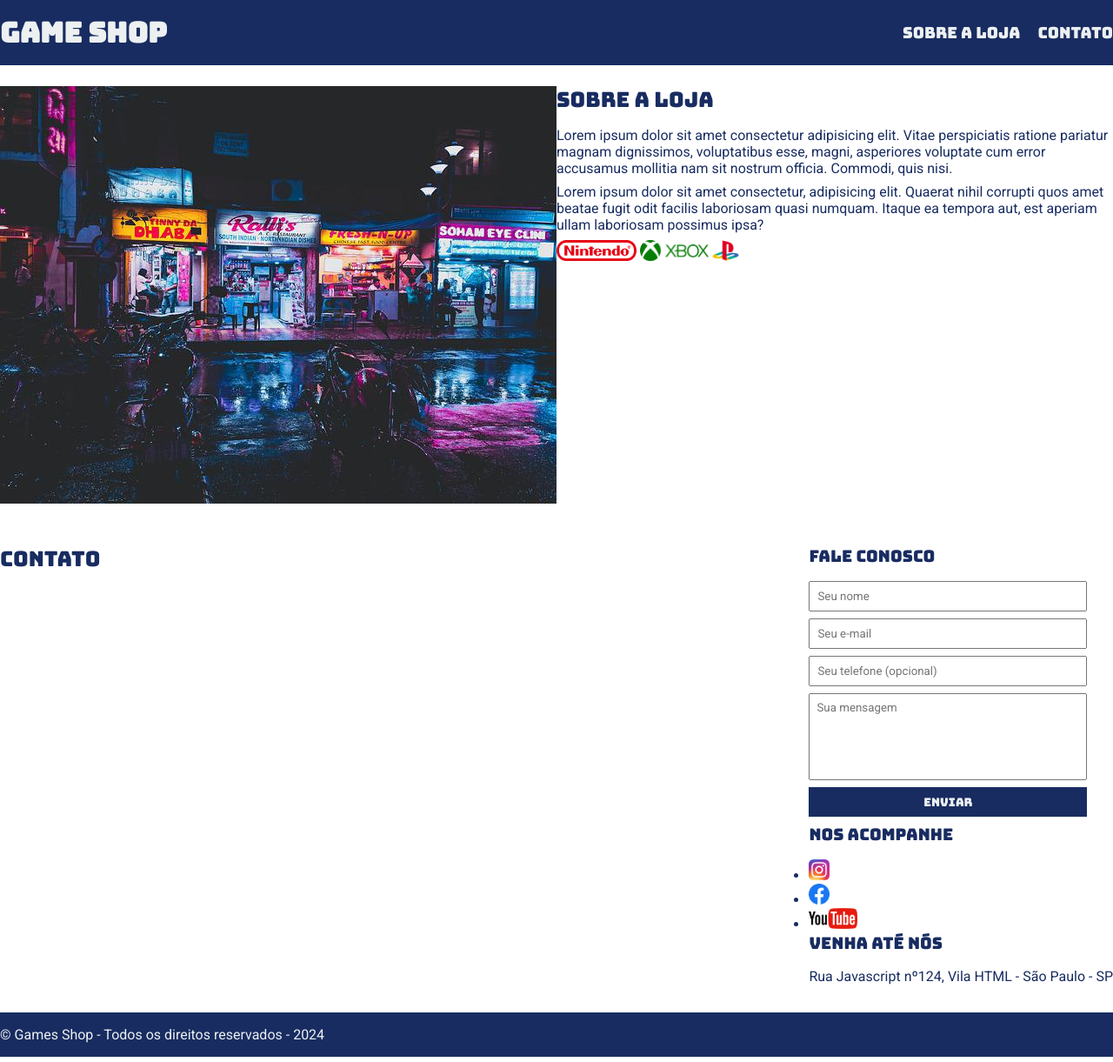
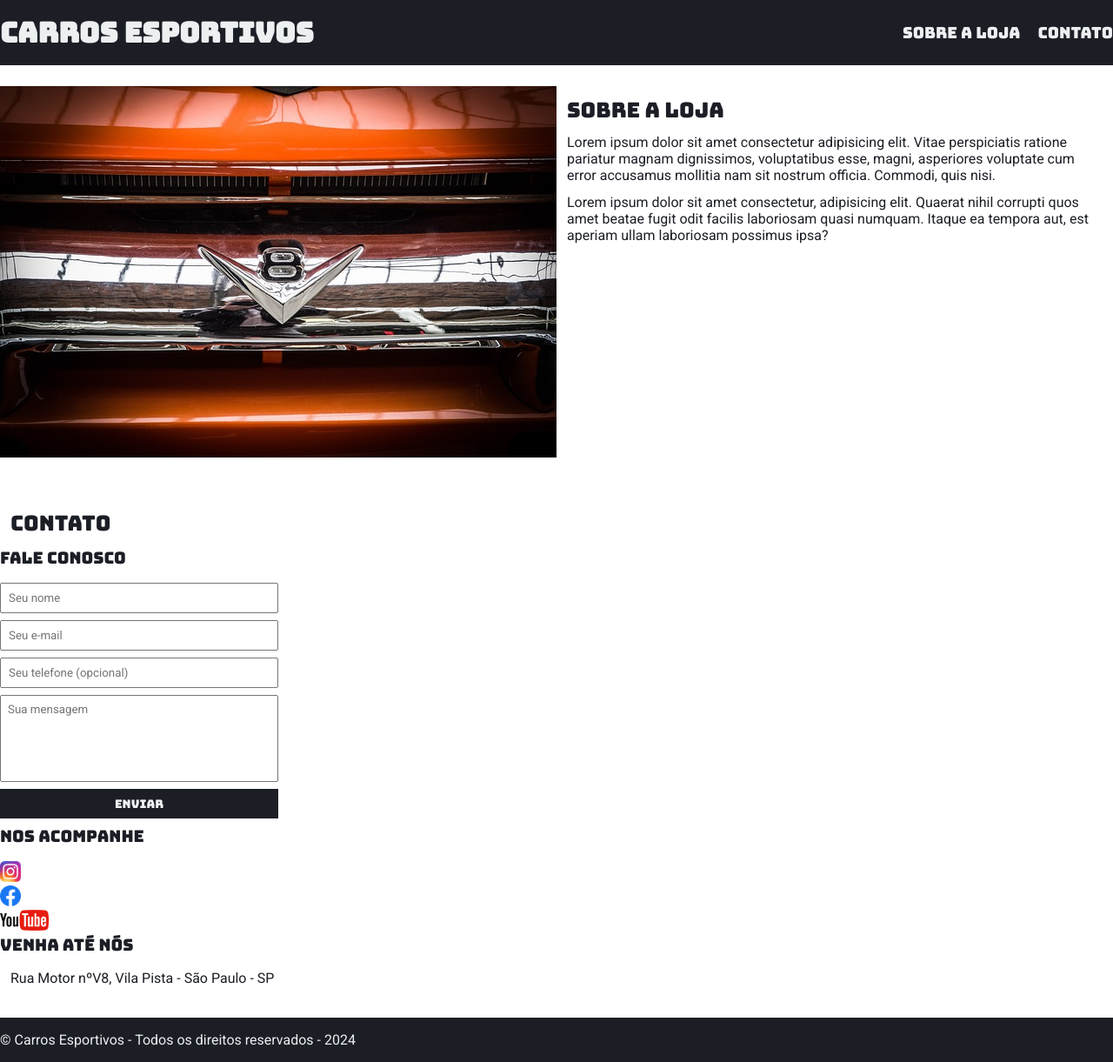
Before and after one commit to tiagocaixerta/site-gamesshop, a plain HTML site: page index.html in a window 1280 px wide. Shown: the whole page at 87% size. Drawn offline with Linux system fonts and the light colour scheme.

Commit message:
commit inicial

```diff
--- a/index.html
+++ b/index.html
@@ -3,7 +3,7 @@
 <head>
     <meta charset="UTF-8">
     <meta name="viewport" content="width=device-width, initial-scale=1.0">
-    <title>game shop - Sua loja de games</title>
+    <title>Carros Esportivos</title>
     <link rel="stylesheet" href="./main.css">
     <link rel="preconnect" href="https://fonts.googleapis.com">
     <link rel="preconnect" href="https://fonts.gstatic.com" crossorigin>
@@ -12,7 +12,7 @@
 <body>
     <header>
         <div class="container">
-            <h1>Game Shop</h1>
+            <h1>Carros Esportivos</h1>
             <nav>
                 <ul>
                     <li>
@@ -27,29 +27,24 @@
     </header>
     <section id="about">
         <div class="container">
-            <img class="store front" src="./loja.jpg" alt="Fachada da loja de Games">
+            <img class="store-front" src="motor.jpg" alt="Fachada da loja de Carros">
             <div>
-                <H2>Sobre a loja</H2>
+                <h2>Sobre a loja</h2>
                 <p>
                     Lorem ipsum dolor sit amet consectetur adipisicing elit. Vitae perspiciatis ratione pariatur magnam dignissimos, voluptatibus esse, magni, asperiores voluptate cum error accusamus mollitia nam sit nostrum officia. Commodi, quis nisi.
                 </p>
                 <p>
                     Lorem ipsum dolor sit amet consectetur, adipisicing elit. Quaerat nihil corrupti quos amet beatae fugit odit facilis laboriosam quasi numquam. Itaque ea tempora aut, est aperiam ullam laboriosam possimus ipsa?
                 </p>
-                <ul class="brands-list">
-                        <img src="nintendo.png" alt="Nintendo">
-                        <img src="xbox.png" alt="Xbox">
-                        <img src="playstation.png" alt="playstation">
-                    </li>
-                </ul>
+            </div>
         </div>
     </section>
     <section id="contact">
         <div class="container">
             <h2>Contato</h2>
+        </div>
             <div class="contact-methods">
             </div>
-            <div>
             <div>
                 <h3>Fale conosco</h3>
                 <form>
@@ -82,15 +77,16 @@
                 <div>
                     <h3>Venha até nós</h3>
                     <p>
-                Rua Javascript nº124, Vila HTML - São Paulo - SP
+                        Rua Motor nºV8, Vila Pista - São Paulo - SP
                     </p>
+                </div>
             </div>
         </div>
     </section>
     <footer>
         <div class="container">
             <p>
-                &copy; Games Shop - Todos os direitos reservados - 2024
+                &copy; Carros Esportivos - Todos os direitos reservados - 2024
             </p>
         </div>
     </footer>
--- a/main.css
+++ b/main.css
@@ -3,82 +3,105 @@
     padding: 0;
     box-sizing: border-box;
 }
+
 header,
 section h2,
 section h3,
-form button{
+form button {
     font-family: 'Bungee', cursive;
     font-weight: normal;
 }
-body, input, textarea{
+
+body,
+input,
+textarea {
     font-family: 'Roboto', sans-serif;
 }
-header{
+
+header {
     padding: 16px 0;
-    background-color: #182c61;
+    background-color: #1b1e25;
     color: #ecf0f1;
 }
+
 header nav li {
     display: inline;
     margin-left: 16px;
     font-size: 18px;
 }
-header nav li a{
+
+header nav li a {
     color: #ecf0f1;
     text-decoration: none;
 }
+
 .container {
     max-width: 1280px;
     width: 100%;
     margin: 0 auto;
 }
+
 header .container,
-section .container{
+section .container {
     display: flex;
     align-items: center;
     justify-content: space-between;
 }
-.brands-list img{
-    height: 24px;
+
+.brands-list img {
+    height: 80px;
+    width: 70px;
+    margin-right: 20px;
 }
+
 .brands-list li {
     display: inline;
-    margin-right: 8px;
+    margin-right: 30px;
+    margin: 50px;
 }
+
 section .container {
     align-items: flex-start;
 }
+
 section {
     padding: 24px 0;
+    color: #1b1e25;
 }
+
 section h2 {
-    margin-bottom: 16px;
+    margin-bottom:20px;
+    margin:12px;
+}
 
+section p {
+    margin-bottom: 12px;
+    margin: 12px;
 }
-section {
-    color:#182c61;
+
+.store-font {
+    margin-right: 12px;
 }
-section p {
-    margin-bottom: 8px;
-}
-.store-font{
-    margin-right: 32px;
-}
+
 .social-links img {
     height: 24px;
     display: inline;
     margin-right: 8px;
 }
+
 .social-links li a {
     text-decoration: none;
 }
+
 #container .container {
     display: block;
 }
+
 .contact-methods {
     display: flex;
     justify-content: space-between;
 }
+
 form input,
 form textarea,
 form button {
@@ -87,27 +110,34 @@ form button {
     margin-bottom: 8px;
     padding: 8px;
 }
-form textarea{
+
+form textarea {
     resize: none;
     height: 100px;
 }
-section h3{
+
+section h3 {
     margin-bottom: 16px;
 }
+
 form button {
-    background-color: #182c61;
+    background-color: #1b1e25;
     color: #ecf0f1;
     border: none;
     cursor: pointer;
 }
+
 form button:hover {
-background-color:#4968bd ;
+    background-color: #4968bd;
 }
-input:focus. textarea:focus{
-    outline-color:#182c61 ;
+
+input:focus,
+textarea:focus {
+    outline-color: #1b1e25;
 }
+
 footer {
-    background-color: #182c61;
-    color:#ecf0f1;
+    background-color: #1b1e25;
+    color: #ecf0f1;
     padding: 16px 0;
 }
```
Also changed, not shown: Corvete.jpg (added), Ferrari.jpg (added), Mitsubishi.jpg (added), motor.jpg (added), nintendo.png (deleted), playstation.png (deleted), xbox.png (deleted), 1 other file. Lines whose indentation alone changed are shown as unchanged.
